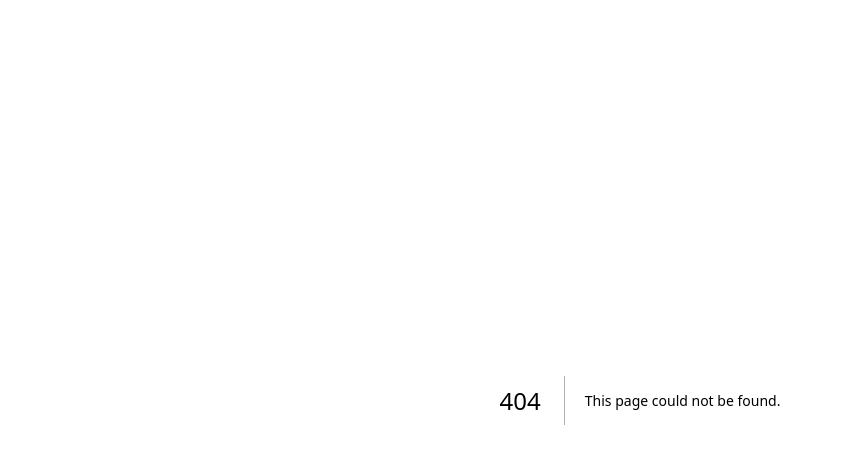
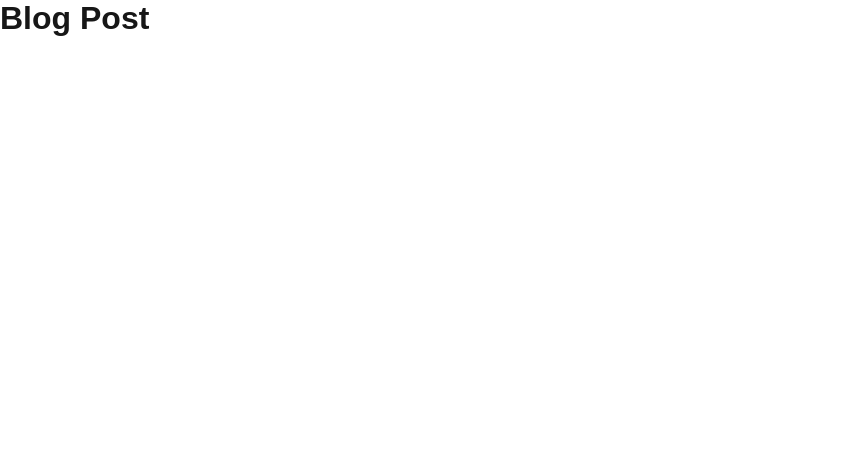
Before and after one commit to salmancrc/nextjs-app, a Next.js app: page /blog/1 in a window 1280 px wide. Before the commit this address had no page. Shown: the top 464 px of the page, without its empty margins (0-841 px from the left). Built offline with nearby package versions, Linux system fonts and the light colour scheme.

Commit message:
Replace old blog page component with new dynamic blog post component

```diff
--- /dev/null
+++ b/src/app/blog/[id]/page.js
@@ -0,0 +1,7 @@
+import React from 'react';
+
+const BlogPage = () => (
+  <h1>Blog Post</h1>
+);
+
+export default BlogPage;
```
Also changed, not shown: src/app/blog/page.js (deleted, +0 -7 lines).
